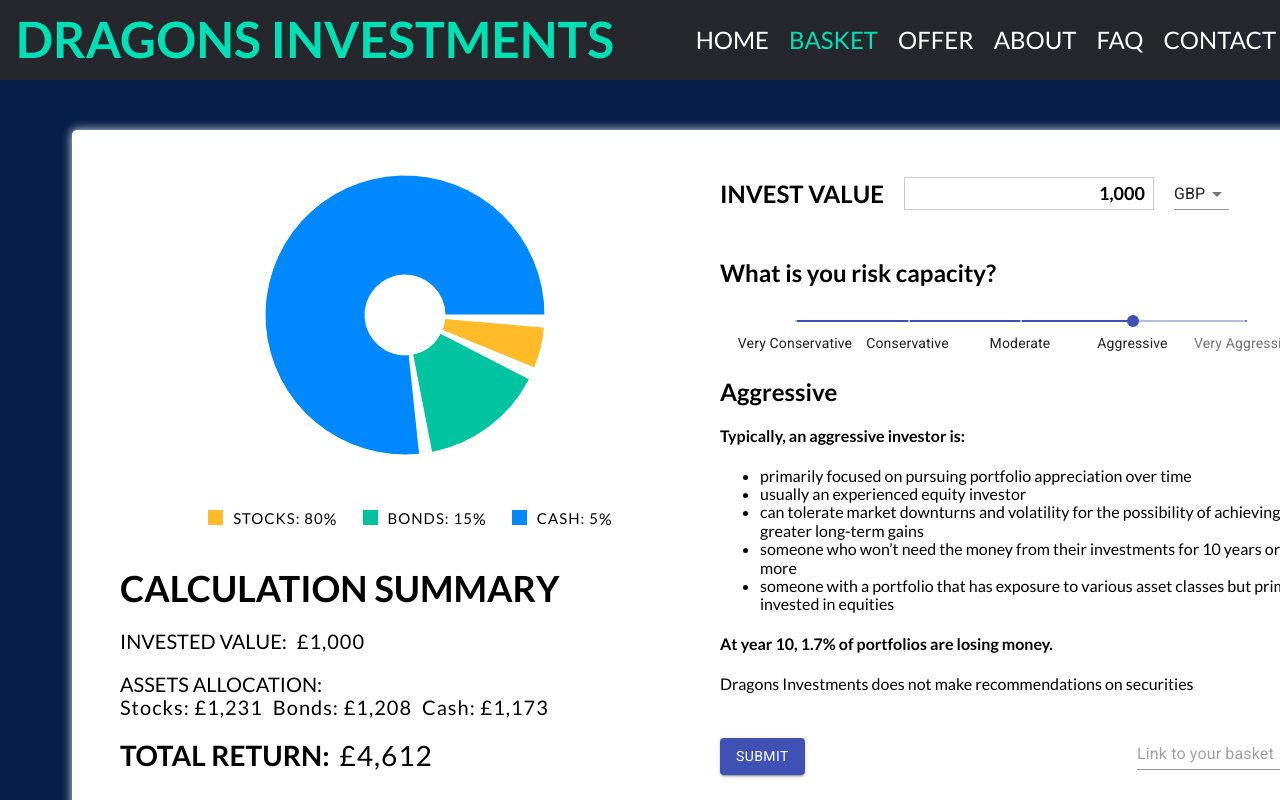
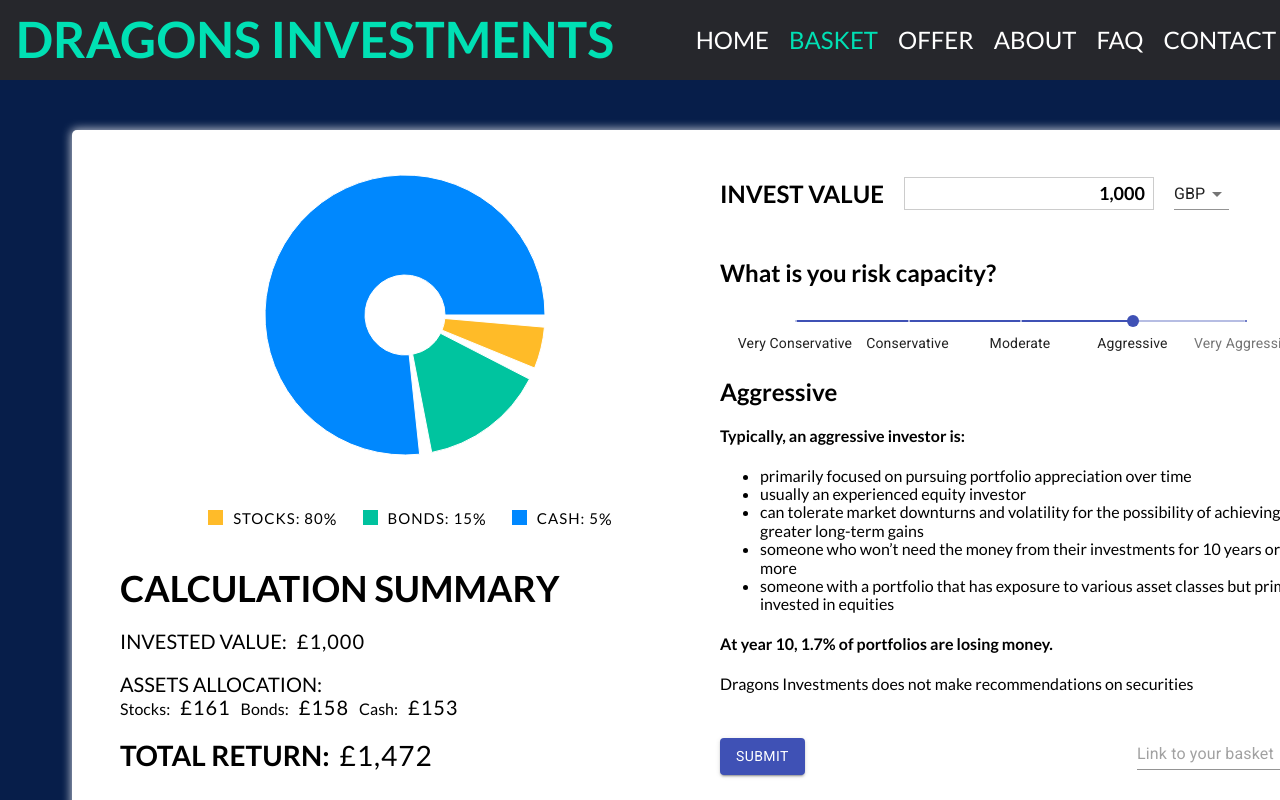
Before and after one commit to vvvti/dragons-investments-ui, a React (Create React App) app: page /basket in a window 1280 px wide. Shown: the top 800 px of the page. Built offline with nearby package versions, Linux system fonts and the light colour scheme; the HTML template or start-up script is replaced by a standard one.

Commit message:
ERSA-141 - Changed calculation formula

```diff
--- a/kubernetes-prod.yaml
+++ b/kubernetes-prod.yaml
@@ -23,7 +23,7 @@
                   imagePullPolicy: Always
                   env:
                       - name: API_BASE_PATH
-                        value: https://investment-calculator.ersa-team.fintechchallenge.pl
+                        value: https://dragons-investments-ui.ersa-team.prod.fintechchallenge.pl
                   ports:
                       - name: web
                         containerPort: 80
--- a/src/App.tsx
+++ b/src/App.tsx
@@ -24,7 +24,6 @@
                 <Route exact path={ROUTES.CONTACT} component={ContactPage} />
                 <Route exact path={ROUTES.BASKET} component={BasketPage} />
                 <Route exact path={ROUTES.BASKETID} component={BasketPage} />
-
                 <Route>
                     <NotFoundPage />
                 </Route>
--- a/src/components/Basket/Basket.tsx
+++ b/src/components/Basket/Basket.tsx
@@ -37,7 +37,7 @@
                 await fetchBasketResults(values);
             }}
         >
-            {({values, errors, setFieldValue, isSubmitting}) => (
+            {({values, errors, setFieldValue, isSubmitting, isValid}) => (
                 <StyledBasketForm>
                     <div>
                         <StyledMain>
@@ -78,7 +78,7 @@
                                 </StyledSlider>
                                 <RiskDetails riskValue={values.riskType} />
                                 <SubmitContainer>
-                                    <Button variant="contained" type="submit" color="primary" disabled={isSubmitting}>
+                                    <Button variant="contained" type="submit" color="primary" disabled={!isValid || isSubmitting}>
                                         {isSubmitting ? 'Loading...' : 'Submit'}
                                     </Button>
                                     <LinkItem />
--- a/src/components/Basket/ChartDetails/ChartDetails.styled.ts
+++ b/src/components/Basket/ChartDetails/ChartDetails.styled.ts
@@ -9,7 +9,7 @@
 export const StyledResultDetails = styled(NumberFormat)`
     font-size: 20px;
     letter-spacing: 1px;
-    margin-right: 10px;
+    margin: 0 10px;
 `;
 
 export const ResultsWrapper = styled.div`
@@ -27,7 +27,6 @@
 export const TitleResults = styled.div`
     text-transform: uppercase;
     font-size: 20px;
-    margin-right: 10px;
 `;
 
 export const DetailsColumnWrapper = styled.div`
@@ -39,18 +38,16 @@
     text-transform: uppercase;
     font-weight: 900;
     font-size: 36px;
-    //margin-top: 20px;
 `;
 
 export const ReturnResults = styled.div`
     text-transform: uppercase;
     font-weight: 900;
     font-size: 28px;
-    margin-right: 10px;
 `;
 
 export const StyledReturnDetails = styled(NumberFormat)`
     font-size: 28px;
     letter-spacing: 1px;
-    margin-right: 10px;
+    margin: 0 10px;
 `;
--- a/src/components/Basket/ChartDetails/ChartDetails.tsx
+++ b/src/components/Basket/ChartDetails/ChartDetails.tsx
@@ -18,9 +18,9 @@
         values: {currency, basketValue},
     } = useFormikContext<BasketFormValues>();
 
-    const calculatedStocks = Math.round((basketValue * 0.15 + basketValue) * 1.07);
-    const calculatedBonds = Math.round((basketValue * 0.15 + basketValue) * 1.05);
-    const calculatedCash = Math.round((basketValue * 0.15 + basketValue) * 1.02);
+    const calculatedStocks = Math.round(basketValue * 0.15 * 1.07);
+    const calculatedBonds = Math.round(basketValue * 0.15 * 1.05);
+    const calculatedCash = Math.round(basketValue * 0.15 * 1.02);
 
     const calculatedTotal = calculatedStocks + calculatedBonds + calculatedCash + basketValue;
     let namedCurrency;
@@ -45,24 +45,12 @@
             <DetailsColumnWrapper>
                 <TitleResults>Assets Allocation: </TitleResults>
                 <div>
-                    <StyledResultDetails
-                        value={calculatedStocks}
-                        displayType={'text'}
-                        thousandSeparator={true}
-                        prefix={`Stocks: ${namedCurrency}`}
-                    />
-                    <StyledResultDetails
-                        value={calculatedBonds}
-                        displayType={'text'}
-                        thousandSeparator={true}
-                        prefix={`Bonds: ${namedCurrency}`}
-                    />
-                    <StyledResultDetails
-                        value={calculatedCash}
-                        displayType={'text'}
-                        thousandSeparator={true}
-                        prefix={`Cash: ${namedCurrency}`}
-                    />
+                    Stocks:
+                    <StyledResultDetails value={calculatedStocks} displayType={'text'} thousandSeparator={true} prefix={namedCurrency} />
+                    Bonds:
+                    <StyledResultDetails value={calculatedBonds} displayType={'text'} thousandSeparator={true} prefix={namedCurrency} />
+                    Cash:
+                    <StyledResultDetails value={calculatedCash} displayType={'text'} thousandSeparator={true} prefix={namedCurrency} />
                 </div>
             </DetailsColumnWrapper>
             <DetailsWrapper>
--- a/src/helpers/routes.ts
+++ b/src/helpers/routes.ts
@@ -3,7 +3,7 @@
     ABOUT = '/about',
     FAQ = '/faq',
     CONTACT = '/contact',
-    BASKET = '/basket',
+    BASKET = '/basket/',
     OFFER = '/offer',
     BASKETID = '/basket/:id',
 }
```
